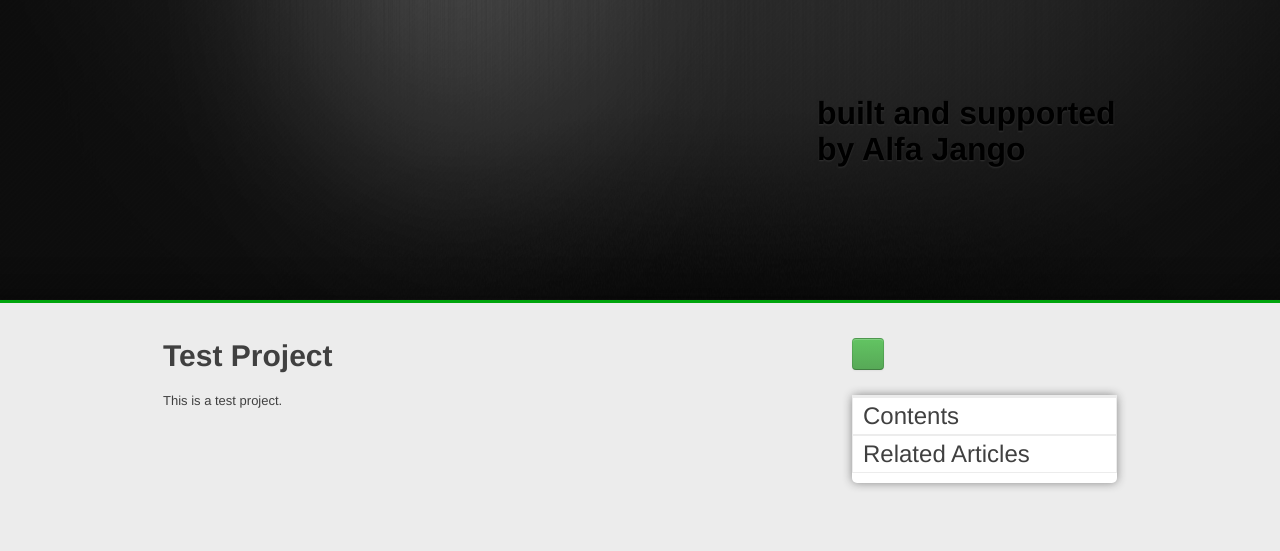
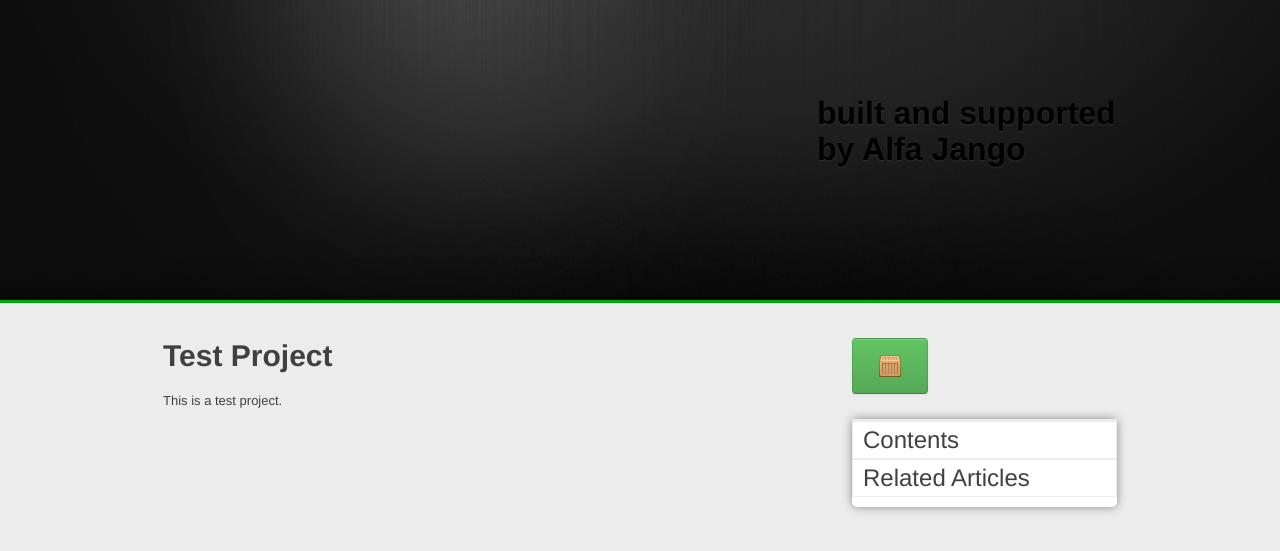
Before and after one commit to alfajango/alfajango.github.com, a Jekyll site: the page built from _posts/2012-01-04-test-post.md, in a window 1280 px wide. Shown: the top 551 px of the page. Built offline with Jekyll 4.4.1, drawn with Linux system fonts in a browser that asks for light colours; nearby versions of some CDN libraries; library files that are not in the unit come from our copies; Markdown is read by kramdown in place of the engine named in the settings.

Commit message:
Updated download button style

```diff
--- a/_layouts/project.html
+++ b/_layouts/project.html
@@ -42,7 +42,7 @@
     </div>
     <div id='content' class='contained'>
       <div id='sidebar'>
-        <a class='btn success' id='download-button' href='{{ page.download.href }}'>{{page.download.title}}</a>
+        <a class='btn success' id='download-button' href='{{ page.download.href }}'><img src='/images/wooden-box.png' /> {{page.download.title}}</a>
         <div class='bar'>
           <ul id='resources'>
             {% for link in page.links %}
--- a/css/application.css
+++ b/css/application.css
@@ -93,9 +93,9 @@
   margin-right: 5%;
 }
 #download-button {
-  font-size: 20px;
+  font-size: 34px;
   font-weight: bold;
-  padding: 15px;
+  padding: 15px 25px;
   margin-bottom: 25px;
 }
 #sidebar .bar {
```
Also changed, not shown: _posts/2012-01-09-easytabs.md (+25 -25 lines), images/wooden-box.png (added).
